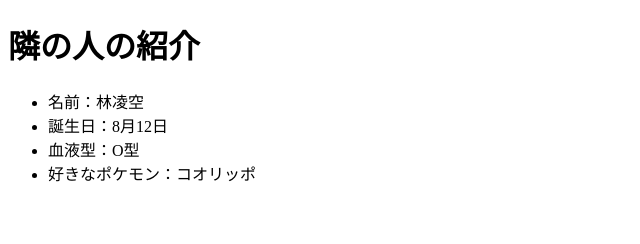
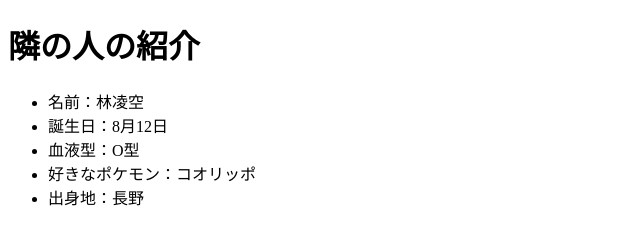
Before and after one commit to yanoyutaro/ds-pro, a plain HTML site: page neigbor.html in a window 1280 px wide. Shown: the whole page, without its empty margins (0-640 px from the left). Drawn offline with Linux system fonts and the light colour scheme.

Commit message:
出身地をついき

```diff
--- a/neigbor.html
+++ b/neigbor.html
@@ -17,6 +17,9 @@
             <li>誕生日：8月12日</li>
             <li>血液型：O型</li>
             <li>好きなポケモン：コオリッポ</li>
+            <li>出身地：長野</li>
+
+
 
         </ul>
     </body>
```
